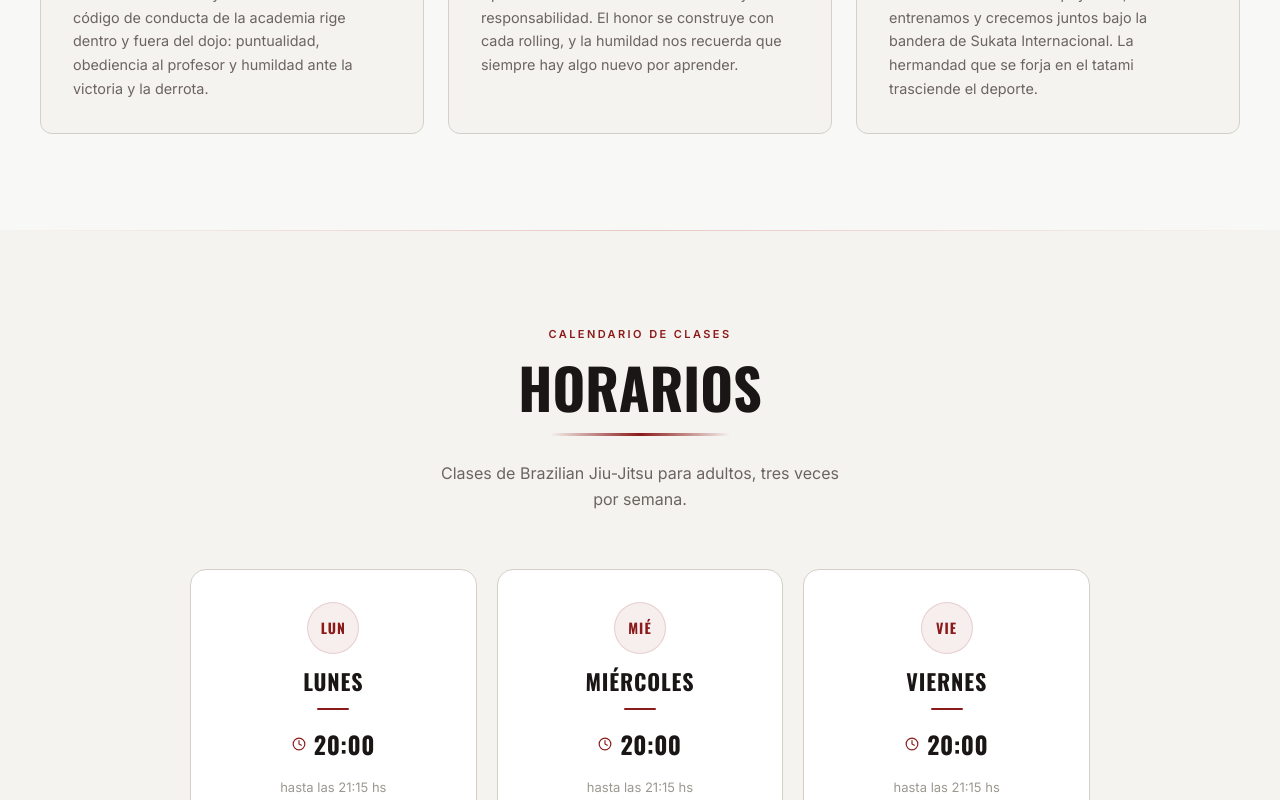
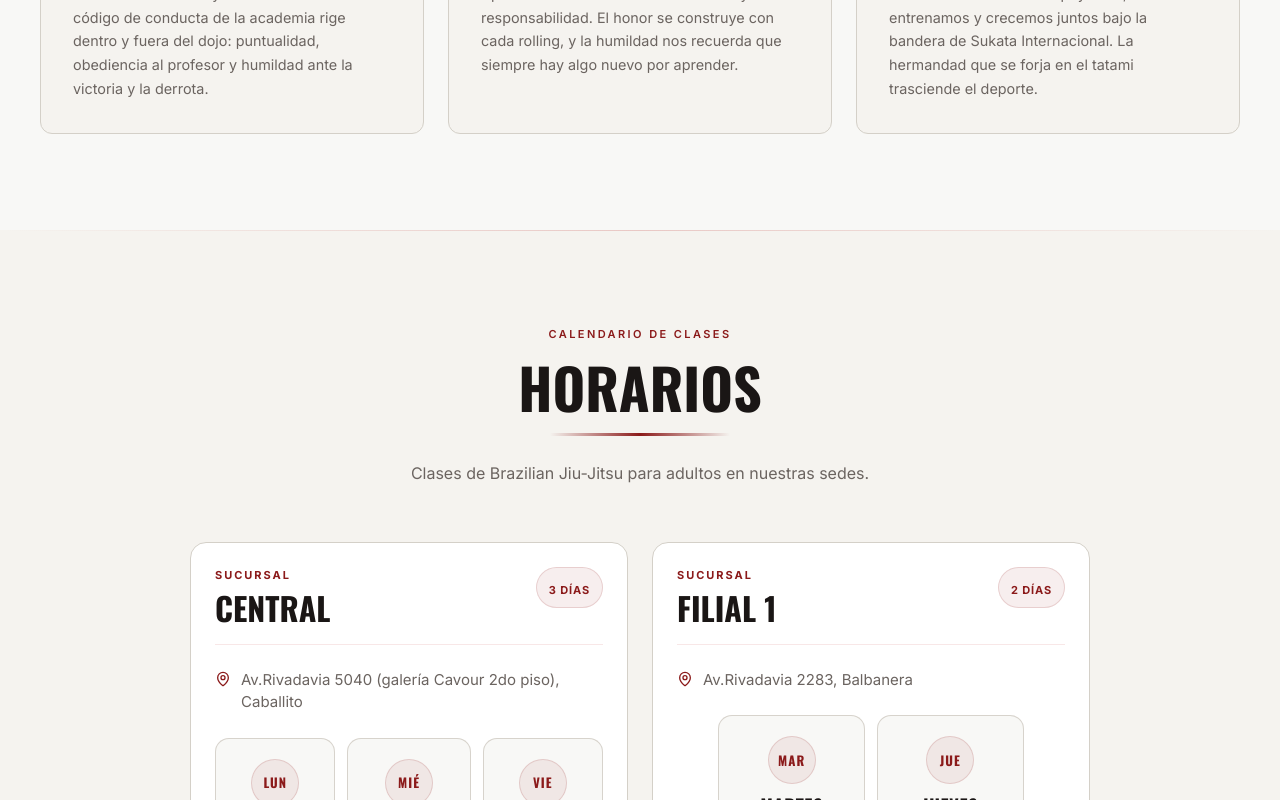
Before and after one commit to DevNova-websites/samuray-bjj, a Next.js app: page / in a window 1280 px wide. Shown: the part 2000-2800 px from the top of the page. Built offline with nearby package versions, Linux system fonts and the light colour scheme.

Commit message:
Agrego a Sami y Filial 1

```diff
--- a/src/components/Chatbot.tsx
+++ b/src/components/Chatbot.tsx
@@ -1,7 +1,7 @@
 "use client";
 
 import { useState, useEffect, useRef } from "react";
-import { MessageCircle, X, Bot } from "lucide-react";
+import { X } from "lucide-react";
 
 const QA_DATA = [
   {
@@ -46,7 +46,7 @@ export default function Chatbot() {
     {
       id: 1,
       role: "bot",
-      text: "¡Hola! Soy Samu 🥋 y estoy para responder tus preguntas rápidas. ¿En qué te puedo ayudar?",
+      text: "¡Hola! Soy Sami 🥋 y estoy para responder tus preguntas rápidas. ¿En qué te puedo ayudar?",
     },
   ]);
   const [isTyping, setIsTyping] = useState(false);
@@ -141,16 +141,15 @@ export default function Chatbot() {
                 border: "1px solid rgba(139,26,26,0.2)",
               }}
             >
-              <Bot size={20} color="#8B1A1A" />
               <img
-                src="/images/prof-jorge-omar-ledesma.png"
-                alt="Avatar de Samu"
-                style={{ width: "100%", height: "100%", objectFit: "cover" }}
+                src="/images/ChibiSamu.jpg"
+                alt="Avatar de Sami"
+                style={{ width: "100%", height: "100%", objectFit: "cover", objectPosition: "center top" }}
               />
             </div>
             <div>
               <div style={{ fontFamily: "var(--font-oswald), sans-serif", fontWeight: 600, fontSize: "1.125rem", color: "#FFFFFF", lineHeight: 1.1, letterSpacing: "0.04em" }}>
-                Samu
+                Sami
               </div>
               <div style={{ fontFamily: "var(--font-inter), sans-serif", fontSize: "0.6875rem", color: "rgba(255,255,255,0.7)", letterSpacing: "0.08em", textTransform: "uppercase" }}>
                 Asistente Virtual
@@ -305,7 +304,15 @@ export default function Chatbot() {
         onMouseLeave={(e) => { (e.currentTarget as HTMLElement).style.background = "#8B1A1A"; }}
         aria-label="Abrir asistente virtual"
       >
-        {isOpen ? <X size={28} /> : <MessageCircle size={28} />}
+        {isOpen ? (
+          <X size={28} />
+        ) : (
+          <img
+            src="/images/ChibiSamu.jpg"
+            alt="Abrir asistente virtual Sami"
+            style={{ width: "100%", height: "100%", objectFit: "cover", objectPosition: "center top", borderRadius: "50%" }}
+          />
+        )}
       </button>
 
       <style>{`
--- a/src/components/Clases.tsx
+++ b/src/components/Clases.tsx
@@ -1,7 +1,7 @@
 "use client";
 
 import { useEffect, useRef, useState } from "react";
-import { Clock } from "lucide-react";
+import { Clock, MapPin } from "lucide-react";
 
 function useInView(threshold = 0.1) {
   const ref = useRef<HTMLDivElement>(null);
@@ -21,10 +21,26 @@ function useInView(threshold = 0.1) {
   return { ref, visible };
 }
 
-const SCHEDULE = [
-  { key: "lunes",    label: "Lunes",     abrev: "LUN", hora: "20:00", fin: "21:15" },
-  { key: "miercoles", label: "Miércoles", abrev: "MIÉ", hora: "20:00", fin: "21:15" },
-  { key: "viernes",  label: "Viernes",   abrev: "VIE", hora: "20:00", fin: "21:15" },
+const BRANCHES = [
+  {
+    key: "central",
+    name: "Central",
+    address: "Av.Rivadavia 5040 (galería Cavour 2do piso), Caballito",
+    schedule: [
+      { key: "central-lunes",     label: "Lunes",     abrev: "LUN", hora: "20:00", fin: "21:15" },
+      { key: "central-miercoles", label: "Miércoles", abrev: "MIÉ", hora: "20:00", fin: "21:15" },
+      { key: "central-viernes",   label: "Viernes",   abrev: "VIE", hora: "20:00", fin: "21:15" },
+    ],
+  },
+  {
+    key: "filial-1",
+    name: "Filial 1",
+    address: "Av.Rivadavia 2283, Balbanera",
+    schedule: [
+      { key: "filial-1-martes", label: "Martes", abrev: "MAR", hora: "18:30", fin: "20:00" },
+      { key: "filial-1-jueves", label: "Jueves", abrev: "JUE", hora: "18:30", fin: "20:00" },
+    ],
+  },
 ];
 
 export default function Clases() {
@@ -56,40 +72,76 @@ export default function Clases() {
             Horarios
           </h2>
           <hr style={{ height: "3px", border: "none", background: "linear-gradient(90deg, transparent, #8B1A1A, transparent)", maxWidth: "180px", margin: "0 auto 1.5rem" }} />
-          <p style={{ fontFamily: "var(--font-inter), sans-serif", fontSize: "1rem", color: "#6B6460", maxWidth: "400px", margin: "0 auto", lineHeight: 1.65 }}>
-            Clases de Brazilian Jiu-Jitsu para adultos, tres veces por semana.
+          <p style={{ fontFamily: "var(--font-inter), sans-serif", fontSize: "1rem", color: "#6B6460", maxWidth: "460px", margin: "0 auto", lineHeight: 1.65 }}>
+            Clases de Brazilian Jiu-Jitsu para adultos en nuestras sedes.
           </p>
         </div>
 
         {/* Cards */}
         <div id="svc-grid-cards" style={{
           display: "grid",
-          gridTemplateColumns: "repeat(3, 1fr)",
-          gap: "1.25rem",
+          gridTemplateColumns: "repeat(2, minmax(0, 1fr))",
+          gap: "1.5rem",
           marginBottom: "2.5rem",
         }}>
-          {SCHEDULE.map((dia, i) => (
+          {BRANCHES.map((branch, branchIndex) => (
             <div
-              key={dia.key}
+              key={branch.key}
               style={{
                 background: "#FFFFFF",
                 border: "1px solid #D4D0C8",
                 borderRadius: "1rem",
-                padding: "2rem 1.5rem",
+                padding: "1.5rem",
+                display: "flex",
+                flexDirection: "column",
+                gap: "1.5rem",
+                opacity: visible ? 1 : 0,
+                transform: visible ? "translateY(0)" : "translateY(24px)",
+                transition: `opacity 0.6s ease ${0.15 + branchIndex * 0.12}s, transform 0.6s ease ${0.15 + branchIndex * 0.12}s`,
+              }}
+            >
+              <div style={{ display: "flex", justifyContent: "space-between", alignItems: "flex-start", gap: "1rem", borderBottom: "1px solid rgba(185,28,28,0.1)", paddingBottom: "1.25rem" }}>
+                <div>
+                  <span style={{ fontFamily: "var(--font-inter), sans-serif", fontSize: "0.6875rem", fontWeight: 700, letterSpacing: "0.18em", textTransform: "uppercase", color: "#8B1A1A", display: "block", marginBottom: "0.5rem" }}>
+                    Sucursal
+                  </span>
+                  <h3 style={{ fontFamily: "var(--font-oswald), sans-serif", fontWeight: 700, fontSize: "2rem", textTransform: "uppercase", color: "#1A1615", lineHeight: 1 }}>
+                    {branch.name}
+                  </h3>
+                </div>
+                <div style={{ background: "rgba(139,26,26,0.07)", border: "1px solid rgba(139,26,26,0.15)", borderRadius: "999px", padding: "0.45rem 0.75rem", flexShrink: 0 }}>
+                  <span style={{ fontFamily: "var(--font-inter), sans-serif", fontSize: "0.6875rem", fontWeight: 700, letterSpacing: "0.08em", textTransform: "uppercase", color: "#8B1A1A" }}>
+                    {branch.schedule.length} días
+                  </span>
+                </div>
+              </div>
+
+              <div style={{ display: "flex", alignItems: "flex-start", gap: "0.625rem", color: "#6B6460" }}>
+                <MapPin size={16} color="#8B1A1A" style={{ marginTop: "0.125rem", flexShrink: 0 }} />
+                <span style={{ fontFamily: "var(--font-inter), sans-serif", fontSize: "0.9375rem", lineHeight: 1.5 }}>
+                  {branch.address}
+                </span>
+              </div>
+
+              <div className="branch-days" style={{ display: "flex", gap: "0.75rem", justifyContent: "center" }}>
+                {branch.schedule.map((dia) => (
+                  <div
+                    key={dia.key}
+                    style={{
+                      background: "#F8F8F6",
+                      border: "1px solid rgba(212,208,200,0.9)",
+                      borderRadius: "0.875rem",
+                      padding: "1.25rem 1rem",
                       textAlign: "center",
                       display: "flex",
                       flexDirection: "column",
                       alignItems: "center",
-                gap: "1rem",
-                opacity: visible ? 1 : 0,
-                transform: visible ? "translateY(0)" : "translateY(24px)",
-                transition: `opacity 0.6s ease ${0.15 + i * 0.1}s, transform 0.6s ease ${0.15 + i * 0.1}s`,
+                      gap: "0.75rem",
                     }}
                   >
-              {/* Day abbrev */}
                     <div style={{
-                width: "52px",
-                height: "52px",
+                      width: "48px",
+                      height: "48px",
                       borderRadius: "50%",
                       background: "rgba(139,26,26,0.07)",
                       border: "1px solid rgba(139,26,26,0.15)",
@@ -97,25 +149,20 @@ export default function Clases() {
                       alignItems: "center",
                       justifyContent: "center",
                     }}>
-                <span style={{ fontFamily: "var(--font-oswald), sans-serif", fontWeight: 700, fontSize: "0.875rem", color: "#8B1A1A", letterSpacing: "0.08em" }}>
+                      <span style={{ fontFamily: "var(--font-oswald), sans-serif", fontWeight: 700, fontSize: "0.8125rem", color: "#8B1A1A", letterSpacing: "0.08em" }}>
                         {dia.abrev}
                       </span>
                     </div>
 
-              {/* Full day name */}
-              <div>
-                <div style={{ fontFamily: "var(--font-oswald), sans-serif", fontWeight: 700, fontSize: "1.375rem", textTransform: "uppercase", color: "#1A1615", letterSpacing: "0.04em", lineHeight: 1 }}>
+                    <div style={{ fontFamily: "var(--font-oswald), sans-serif", fontWeight: 700, fontSize: "1.125rem", textTransform: "uppercase", color: "#1A1615", letterSpacing: "0.04em", lineHeight: 1 }}>
                       {dia.label}
                     </div>
-              </div>
 
-              {/* Divider */}
-              <div style={{ width: "32px", height: "2px", background: "#8B1A1A", borderRadius: "1px" }} />
+                    <div style={{ width: "28px", height: "2px", background: "#8B1A1A", borderRadius: "1px" }} />
 
-              {/* Time */}
                     <div style={{ display: "flex", alignItems: "center", gap: "0.5rem" }}>
                       <Clock size={14} color="#8B1A1A" />
-                <span style={{ fontFamily: "var(--font-oswald), sans-serif", fontWeight: 700, fontSize: "1.5rem", color: "#1A1615", letterSpacing: "0.02em" }}>
+                      <span style={{ fontFamily: "var(--font-oswald), sans-serif", fontWeight: 700, fontSize: "1.35rem", color: "#1A1615", letterSpacing: "0.02em" }}>
                         {dia.hora}
                       </span>
                     </div>
@@ -123,6 +170,9 @@ export default function Clases() {
                     <span style={{ fontFamily: "var(--font-inter), sans-serif", fontSize: "0.8125rem", color: "#9C9890" }}>
                       hasta las {dia.fin} hs
                     </span>
+                  </div>
+                ))}
+              </div>
             </div>
           ))}
         </div>
@@ -166,8 +216,11 @@ export default function Clases() {
       </div>
 
       <style>{`
+        @media (max-width: 800px) {
+          #svc-grid-cards { grid-template-columns: 1fr !important; }
+        }
         @media (max-width: 600px) {
-          #svc-grid-cards { grid-template-columns: 1fr !important; }
+          .branch-days { grid-template-columns: 1fr !important; }
         }
       `}</style>
     </section>
--- a/src/components/Contacto.tsx
+++ b/src/components/Contacto.tsx
@@ -1,7 +1,7 @@
 "use client";
 
 import { useEffect, useRef, useState } from "react";
-import { Phone, Mail, Send, CheckCircle, AlertCircle, Clock } from "lucide-react";
+import { Phone, Mail, Send, CheckCircle, AlertCircle, Clock, MapPin } from "lucide-react";
 import useSendEmail from "@/hooks/useSendEmail";
 
 const InstagramIcon = () => (
@@ -48,6 +48,28 @@ const NIVELES = [
   { value: "inicial", label: "Inicial (0 a 3 meses)" },
   { value: "intermedio", label: "Intermedio (3 a 6 meses)" },
   { value: "avanzado", label: "Avanzado / Cinturón de color" },
+];
+
+const BRANCHES = [
+  {
+    key: "central",
+    name: "Central",
+    address: "Av.Rivadavia 5040 (galería Cavour 2do piso), Caballito",
+    schedule: [
+      { key: "central-lunes", day: "Lunes", time: "20:00 - 21:15" },
+      { key: "central-miercoles", day: "Miércoles", time: "20:00 - 21:15" },
+      { key: "central-viernes", day: "Viernes", time: "20:00 - 21:15" },
+    ],
+  },
+  {
+    key: "filial-1",
+    name: "Filial 1",
+    address: "Av.Rivadavia 2283, Balbanera",
+    schedule: [
+      { key: "filial-1-martes", day: "Martes", time: "18:30 - 20:00" },
+      { key: "filial-1-jueves", day: "Jueves", time: "18:30 - 20:00" },
+    ],
+  },
 ];
 
 export default function Contacto() {
@@ -245,20 +267,51 @@ export default function Contacto() {
                   Horario de Clases
                 </span>
               </div>
-              <span style={{ fontFamily: "var(--font-inter), sans-serif", fontSize: "0.6rem", fontWeight: 600, letterSpacing: "0.14em", textTransform: "uppercase", color: "#8B1A1A", display: "block", marginBottom: "0.5rem" }}>Adultos</span>
-              <div style={{ display: "flex", flexDirection: "column", gap: "0.5rem", marginBottom: "1rem" }}>
-                {[
-                  { day: "Lunes", time: "20:00 - 21:15" },
-                  { day: "Miércoles", time: "20:00 - 21:15" },
-                  { day: "Viernes", time: "20:00 - 21:15" },
-                ].map((item) => (
-                  <div key={item.day} style={{ display: "flex", alignItems: "center", justifyContent: "space-between" }}>
-                    <span style={{ fontFamily: "var(--font-oswald), sans-serif", fontWeight: 600, fontSize: "0.9375rem", textTransform: "uppercase", color: "#1A1615", letterSpacing: "0.04em" }}>
-                      {item.day}
-                    </span>
-                    <span style={{ fontFamily: "var(--font-inter), sans-serif", fontSize: "0.875rem", color: "#6B6460" }}>
-                      {item.time}
-                    </span>
+              <span style={{ fontFamily: "var(--font-inter), sans-serif", fontSize: "0.6rem", fontWeight: 600, letterSpacing: "0.14em", textTransform: "uppercase", color: "#8B1A1A", display: "block", marginBottom: "0.75rem" }}>Adultos</span>
+              <div style={{ display: "flex", flexDirection: "column", gap: "1rem", marginBottom: "1rem" }}>
+                {BRANCHES.map((branch) => (
+                  <div
+                    key={branch.key}
+                    style={{
+                      background: "#FFFFFF",
+                      border: "1px solid rgba(212,208,200,0.9)",
+                      borderRadius: "0.75rem",
+                      padding: "1rem",
+                    }}
+                  >
+                    <div style={{ display: "flex", alignItems: "flex-start", justifyContent: "space-between", gap: "1rem", marginBottom: "0.75rem" }}>
+                      <div>
+                        <span style={{ fontFamily: "var(--font-inter), sans-serif", fontSize: "0.6rem", fontWeight: 700, letterSpacing: "0.14em", textTransform: "uppercase", color: "#8B1A1A", display: "block", marginBottom: "0.25rem" }}>
+                          Sucursal
+                        </span>
+                        <div style={{ fontFamily: "var(--font-oswald), sans-serif", fontWeight: 700, fontSize: "1.25rem", textTransform: "uppercase", color: "#1A1615", letterSpacing: "0.04em", lineHeight: 1 }}>
+                          {branch.name}
+                        </div>
+                      </div>
+                      <span style={{ fontFamily: "var(--font-inter), sans-serif", fontSize: "0.625rem", fontWeight: 700, letterSpacing: "0.08em", textTransform: "uppercase", color: "#8B1A1A", background: "rgba(139,26,26,0.07)", border: "1px solid rgba(139,26,26,0.15)", borderRadius: "999px", padding: "0.375rem 0.625rem", whiteSpace: "nowrap" }}>
+                        {branch.schedule.length} días
+                      </span>
+                    </div>
+
+                    <div style={{ display: "flex", alignItems: "flex-start", gap: "0.5rem", marginBottom: "0.875rem" }}>
+                      <MapPin size={14} color="#8B1A1A" style={{ marginTop: "0.125rem", flexShrink: 0 }} />
+                      <span style={{ fontFamily: "var(--font-inter), sans-serif", fontSize: "0.8125rem", color: "#6B6460", lineHeight: 1.5 }}>
+                        {branch.address}
+                      </span>
+                    </div>
+
+                    <div style={{ display: "flex", flexDirection: "column", gap: "0.5rem" }}>
+                      {branch.schedule.map((item) => (
+                        <div key={item.key} style={{ display: "flex", alignItems: "center", justifyContent: "space-between", gap: "1rem", background: "#F8F8F6", border: "1px solid rgba(212,208,200,0.7)", borderRadius: "0.5rem", padding: "0.625rem 0.75rem" }}>
+                          <span style={{ fontFamily: "var(--font-oswald), sans-serif", fontWeight: 600, fontSize: "0.9375rem", textTransform: "uppercase", color: "#1A1615", letterSpacing: "0.04em" }}>
+                            {item.day}
+                          </span>
+                          <span style={{ fontFamily: "var(--font-inter), sans-serif", fontSize: "0.875rem", color: "#6B6460", whiteSpace: "nowrap" }}>
+                            {item.time}
+                          </span>
+                        </div>
+                      ))}
+                    </div>
                   </div>
                 ))}
               </div>
@@ -309,7 +362,7 @@ export default function Contacto() {
               </p>
               <div style={{ display: "flex", gap: "0.75rem", flexWrap: "wrap" }}>
                 <SocialBtn
-                  href="https://instagram.com/samurayledesma"
+                  href="https://www.instagram.com/samuray.jiujitsu.central"
                   label="Instagram"
                   icon={<InstagramIcon />}
                 />
```
Also changed, not shown: public/images/ChibiSamu.jpg (added). Lines whose indentation alone changed are shown as unchanged.
